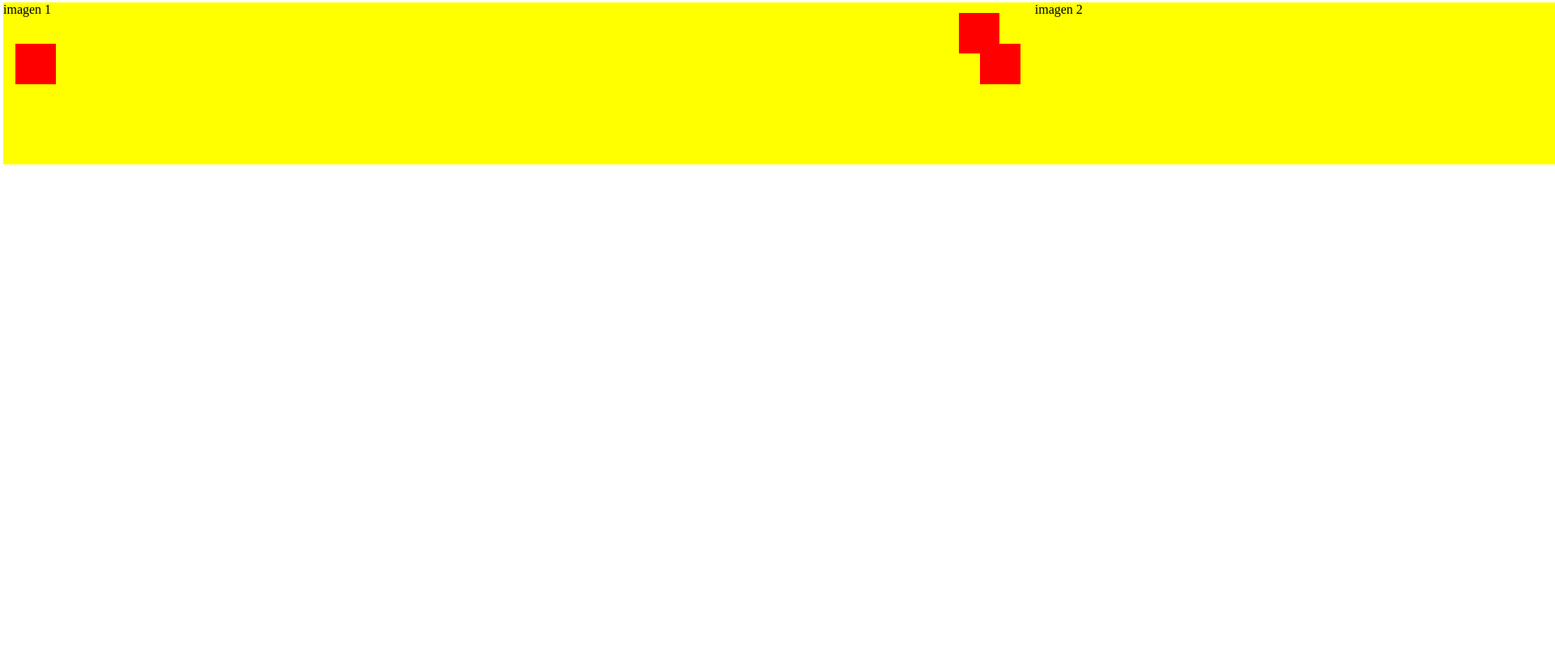
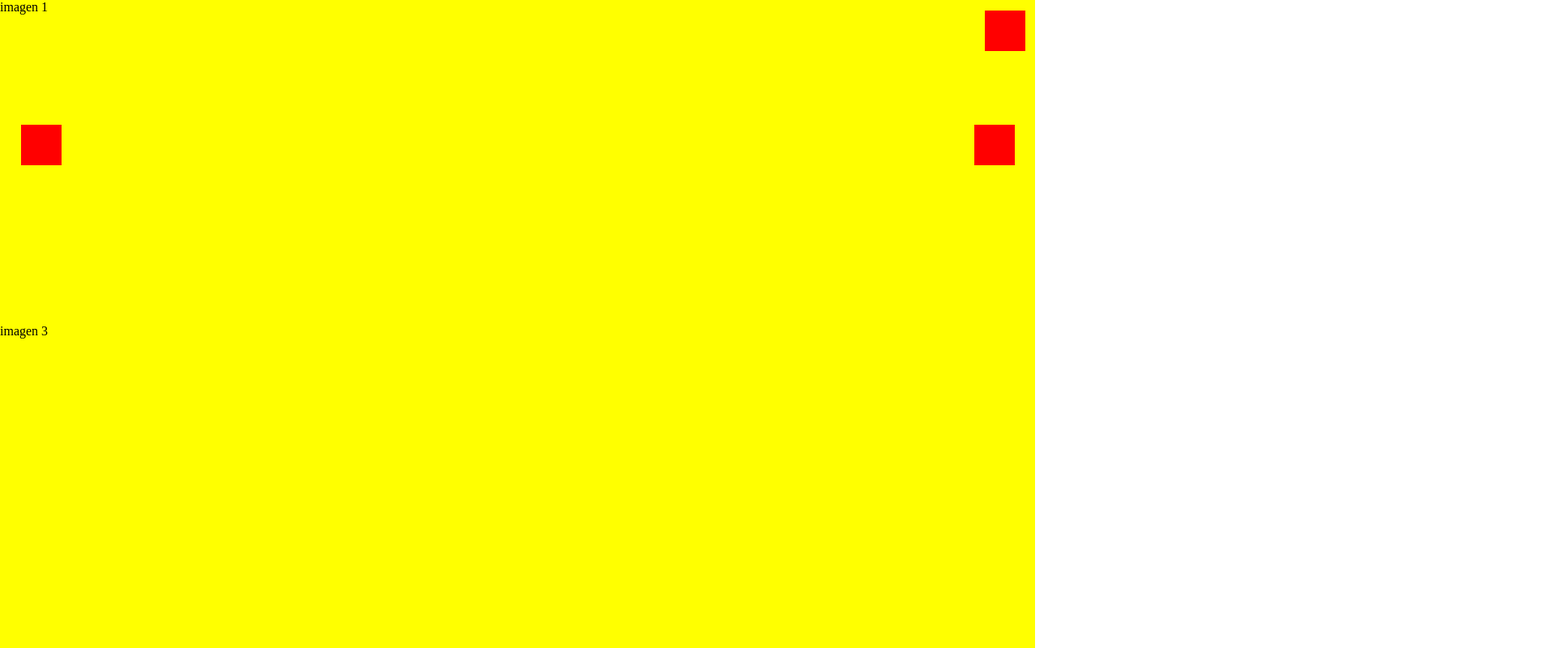
Before and after one commit to artistscode/webprincipal, a plain HTML site: page proyectoonline/index.html in a window 1280 px wide. Shown: the top 800 px of the page at 81% size, 1920 px wide, since content can reach past the window. Drawn offline with nearby package versions, Linux system fonts and the light colour scheme.

Commit message:
update slide and menu

```diff
--- a/proyectoonline/css/StyleSheet.css
+++ b/proyectoonline/css/StyleSheet.css
@@ -1,10 +1,12 @@
-body {
-    margin-top:-1.03%;
-    margin-left:-2.5%
-
+*{
+    margin: 0%;
+    padding: 0%;
 }
 #menu{
     display:none;
+    width: 100%;
+    height: 300px;
+    margin-bottom: 0%;
 }
 /*Estilos Boton para abrir menu*/
 #btnMenu{
@@ -20,7 +22,7 @@ body {
     display: inline-block;
     background-color: #DFD0C2;
     height: 300px;
-    width: 33%;
+    width: 33.33%;
     margin: -2px;
     min-width: 400px;
     text-align: center;
@@ -44,24 +46,28 @@ a {
     width: 50px;
     background-color: red;
     position: fixed;
-    margin-left: 4%;
-    margin-top: 4%;
+    margin-left: 2%;
+    margin-top: 12%;
 }
 #btnRight{
     height: 50px;
     width: 50px;
     background-color: red;
     position: fixed;
-    margin-left: 97%;
-    margin-top: 4%;
+    margin-left: 94%;
+    margin-top: 12%;
 }
 #sldSize{
- width: 296%;
+    width: 300%;
 }
 .sldStyle{
     display: inline-block;
-    width: 33%;
-    height: 200px;
+    width: 33.27%;
+    height: 400px;
     background-color: yellow;
-    margin-left: -4px;
 }
+#cntSlide{
+    background-color: transparent;
+    width: 100%;
+    overflow: hidden;
+}
--- a/proyectoonline/index.html
+++ b/proyectoonline/index.html
@@ -20,11 +20,12 @@
         </ul>
               <div id="btnLeft"></div>
         <div id="btnRight"></div>
-
+        <div id="cntSlide">
         <ul id="sldSize">
             <li class="sldStyle">imagen 1</li>
             <li class="sldStyle">imagen 2</li>
             <li class="sldStyle">imagen 3</li>
         </ul>
+        </div>
     </body>
 </html>
```
